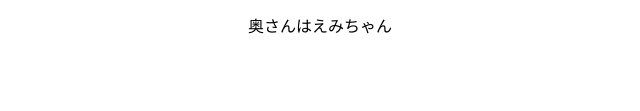
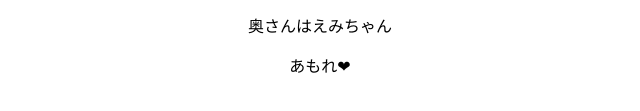
Before and after one commit to kiyureko/kiyureko.github.io, a plain HTML site: page index.html in a window 1280 px wide. Shown: the part 173-284 px from the top of the page, 320-960 px from the left. Drawn offline with Linux system fonts and the light colour scheme.

Commit message:
Add files via upload

```diff
--- a/index.html
+++ b/index.html
@@ -17,5 +17,6 @@
   </h1>
   <p>プログラミング勉強中</p>
   <p>奥さんはえみちゃん</p>
+  <p>あもれ❤︎</p>
 </body>
 </html>
```
